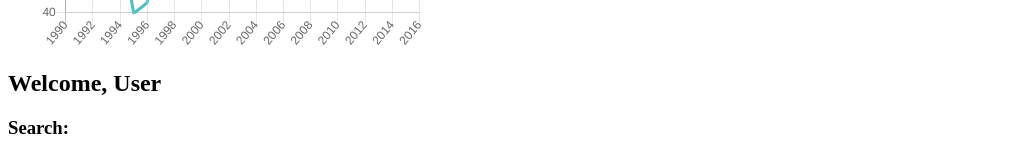
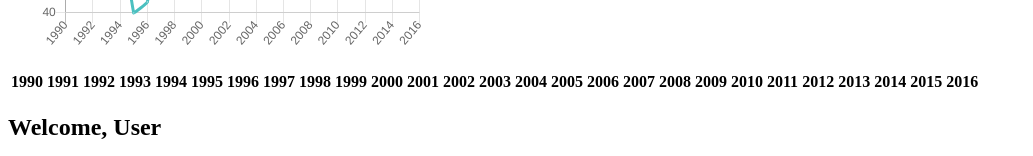
Before and after one commit to build-deforestation-application/FE_Deforestation-Dashboard, a React (Create React App) app in the folder client/: page / in a window 1280 px wide. Shown: the part 559-715 px from the top of the page, without its empty margins (0-1033 px from the left). Built offline with nearby package versions, Linux system fonts and the light colour scheme; no server answers.

Commit message:
starting tables

```diff
--- a/client/src/components/panels/Display.js
+++ b/client/src/components/panels/Display.js
@@ -4,10 +4,36 @@ import ControlsContext from '../../contexts/ControlsContext';
 export default () => {
 
   const { temp, data } = useContext(ControlsContext)
+  console.log('DATA DISPLAY:',data)
+  // {() => <pre>{JSON.stringify(data.find(x => x.Country === temp.country), null, 2)}</pre>}
+  const years = [];
+
+  for (let i = 1990; i <= 2016; i++) {
+      years.push(i);
+    }
+
+  console.log('YEARS',years)
+
+  const formatData = (array) => {
+    return Object.entries(array).filter((x) => x[0] !== "Country" && x[0] !== "Code");
+}
 
   return (
       <ControlsContext.Consumer>
-          {() => <pre>{JSON.stringify(data.find(x => x.Country === temp.country), null, 2)}</pre>}
+        {() => {
+          return (
+            <>
+              <table>
+                <thead>
+                  {years.map(year => <th>{year}</th>)}
+                </thead>
+                <tbody>
+
+                </tbody>
+              </table>
+            </>
+          )
+        }}
       </ControlsContext.Consumer>
   );
 };
```
